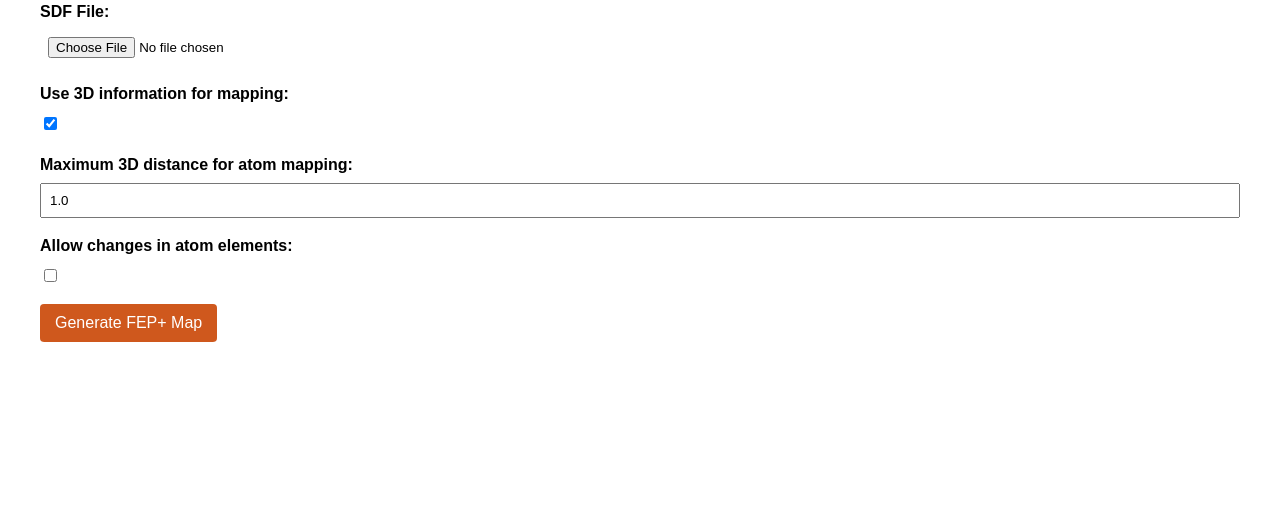
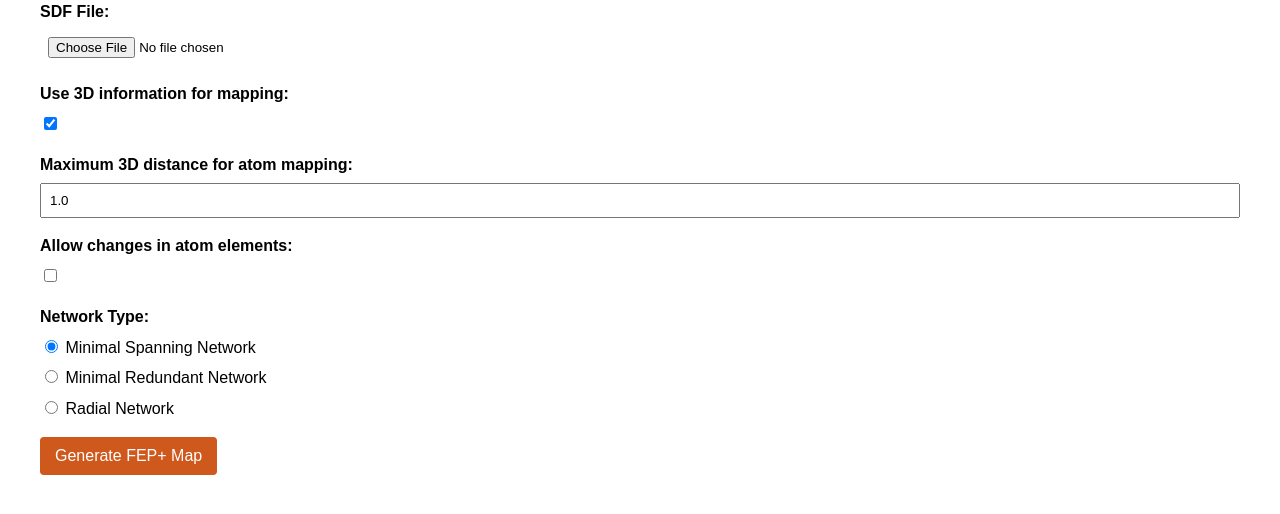
Before and after one commit to alexcentaur/FEPlanner, a Flask app: page / in a window 1280 px wide. Shown: the part 168-682 px from the top of the page. Run offline with Flask 3, Linux system fonts and the light colour scheme; some libraries are stand-ins or nearby versions.

Commit message:
Created export for graph, added ability to generate new graph types (Radial, Minimal Spanning Network)

```diff
--- a/app.py
+++ b/app.py
@@ -8,7 +8,11 @@ from rdkit import Chem
 from rdkit.Chem import AllChem, Draw
 import openfe
 from openfe.setup import LomapAtomMapper
-from openfe.setup.ligand_network_planning import generate_minimal_spanning_network
+from openfe.setup.ligand_network_planning import (
+    generate_minimal_spanning_network,
+    generate_minimal_redundant_network,
+    generate_radial_network
+)
 
 app = Flask(__name__)
 app.secret_key = os.urandom(24)  # For session management
@@ -48,6 +52,8 @@ def plan_fep_map():
     - threed: boolean (default: True) - use 3D information for mapping
     - max3d: float (default: 1.0) - maximum 3D distance for atom mapping
     - element_change: boolean (default: False) - allow changes in atom elements
+    - network_type: string (default: 'minimal_spanning') - type of network to generate
+    - center_ligand: string (required for radial network) - name of the ligand to use as center
     """
     # Check if file was provided in request
     if 'file' not in request.files:
@@ -82,8 +88,17 @@ def plan_fep_map():
         threed = request.form.get('threed', 'true').lower() == 'true'
         max3d = float(request.form.get('max3d', 1.0))
         element_change = request.form.get('element_change', 'false').lower() == 'true'
+        network_type = request.form.get('network_type', 'minimal_spanning')
+        center_ligand = request.form.get('center_ligand')
 
-        print(f"Processing file with parameters: threed={threed}, max3d={max3d}, element_change={element_change}")
+        print(f"Processing file with parameters: threed={threed}, max3d={max3d}, element_change={element_change}, network_type={network_type}, center_ligand={center_ligand}")
+
+        # Validate center_ligand for radial network
+        if network_type == 'radial' and not center_ligand:
+            return jsonify({
+                'status': 'error',
+                'message': 'Center ligand is required for radial network'
+            }), 400
 
         # Save SDF content for molecule rendering
         try:
@@ -107,7 +122,7 @@ def plan_fep_map():
         print(f"Stored SDF in cache with ID: {sdf_id}")
 
         # Process file and generate FEP+ map
-        result = process_sdf_file(filepath, threed, max3d, element_change)
+        result = process_sdf_file(filepath, threed, max3d, element_change, network_type, center_ligand)
 
         # Add the SDF ID to the result
         result['sdf_id'] = sdf_id
@@ -239,7 +254,7 @@ def molecule_placeholder(name, formula):
     </svg>'''
     return svg, 200, {'Content-Type': 'image/svg+xml'}
 
-def process_sdf_file(filepath, threed=True, max3d=1.0, element_change=False):
+def process_sdf_file(filepath, threed=True, max3d=1.0, element_change=False, network_type='minimal_spanning', center_ligand=None):
     """
     Process an SDF file and generate an FEP+ map using Lomap atom mapper.
 
@@ -248,6 +263,8 @@ def process_sdf_file(filepath, threed=True, max3d=1.0, element_change=False):
         threed: Use 3D positions for mapping
         max3d: Maximum distance between atoms for mapping
         element_change: Allow element changes in mapping
+        network_type: Type of network to generate ('minimal_spanning', 'minimal_redundant', or 'radial')
+        center_ligand: Name of the ligand to use as center for radial network
 
     Returns:
         Dictionary containing the FEP+ mapping results
@@ -277,12 +294,38 @@ def process_sdf_file(filepath, threed=True, max3d=1.0, element_change=False):
     print(f"Mapper created: {mapper}")
 
     try:
-        # Generate the network using minimal spanning tree approach
-        network = generate_minimal_spanning_network(
-            ligands=ligands,
-            scorer=openfe.lomap_scorers.default_lomap_score,
-            mappers=[mapper]
-        )
+        # Generate the network based on selected type
+        if network_type == 'minimal_spanning':
+            network = generate_minimal_spanning_network(
+                ligands=ligands,
+                scorer=openfe.lomap_scorers.default_lomap_score,
+                mappers=[mapper]
+            )
+        elif network_type == 'minimal_redundant':
+            network = generate_minimal_redundant_network(
+                ligands=ligands,
+                scorer=openfe.lomap_scorers.default_lomap_score,
+                mappers=[mapper]
+            )
+        elif network_type == 'radial':
+            # Find the center ligand
+            center_ligand_component = None
+            for ligand in ligands:
+                if ligand.name == center_ligand:
+                    center_ligand_component = ligand
+                    break
+
+            if not center_ligand_component:
+                raise ValueError(f"Center ligand '{center_ligand}' not found in the SDF file")
+
+            network = generate_radial_network(
+                ligands=ligands,
+                central_ligand=center_ligand_component,
+                scorer=openfe.lomap_scorers.default_lomap_score,
+                mappers=[mapper]
+            )
+        else:
+            raise ValueError(f"Unsupported network type: {network_type}")
     except Exception as e:
         print(f"Error generating network: {str(e)}")
         import traceback
--- a/templates/index.html
+++ b/templates/index.html
@@ -168,6 +168,29 @@
             <input type="checkbox" id="element-change" name="element_change">
         </div>
 
+        <div class="form-group">
+            <label for="network-type">Network Type:</label>
+            <div style="margin-top: 5px;">
+                <input type="radio" id="minimal-spanning" name="network-type" value="minimal_spanning" checked>
+                <label for="minimal-spanning" style="display: inline; font-weight: normal;">Minimal Spanning Network</label>
+            </div>
+            <div style="margin-top: 5px;">
+                <input type="radio" id="minimal-redundant" name="network-type" value="minimal_redundant">
+                <label for="minimal-redundant" style="display: inline; font-weight: normal;">Minimal Redundant Network</label>
+            </div>
+            <div style="margin-top: 5px;">
+                <input type="radio" id="radial" name="network-type" value="radial">
+                <label for="radial" style="display: inline; font-weight: normal;">Radial Network</label>
+            </div>
+        </div>
+
+        <div class="form-group" id="center-ligand-group" style="display: none;">
+            <label for="center-ligand">Center Ligand:</label>
+            <select id="center-ligand" name="center_ligand">
+                <option value="">Select a ligand...</option>
+            </select>
+        </div>
+
         <button type="submit">Generate FEP+ Map</button>
     </form>
 
@@ -224,7 +247,8 @@
             </div>
         </div>
 
-        <button id="download-json" style="margin-top: 15px;">Download JSON</button>
+        <button id="download-json" style="margin-top: 15px;">Download Full JSON</button>
+        <button id="download-edges" style="margin-top: 15px; margin-left: 10px;">Download Edges JSON</button>
     </div>
 
     <script>
@@ -241,6 +265,56 @@
             });
         });
 
+        // Add network type change handler
+        document.querySelectorAll('input[name="network-type"]').forEach(radio => {
+            radio.addEventListener('change', function() {
+                const centerLigandGroup = document.getElementById('center-ligand-group');
+                centerLigandGroup.style.display = this.value === 'radial' ? 'block' : 'none';
+            });
+        });
+
+        // Update center ligand dropdown when file is selected
+        document.getElementById('sdf-file').addEventListener('change', function(e) {
+            const file = e.target.files[0];
+            if (!file) return;
+
+            // Read the SDF file to get ligand names
+            const reader = new FileReader();
+            reader.onload = function(e) {
+                const content = e.target.result;
+                // Split by $$$$ and filter out empty entries
+                const molecules = content.split('$$$$').filter(mol => mol.trim());
+                const select = document.getElementById('center-ligand');
+                select.innerHTML = '<option value="">Select a ligand...</option>';
+
+                molecules.forEach(mol => {
+                    // Split into lines and get the first line (molecule name)
+                    const lines = mol.split('\n');
+                    let name = '';
+
+                    // Find the first non-empty line that's not a comment
+                    for (let line of lines) {
+                        line = line.trim();
+                        if (line && !line.startsWith('>') && !line.startsWith('#')) {
+                            name = line;
+                            break;
+                        }
+                    }
+
+                    // If we found a name, add it to the dropdown
+                    if (name) {
+                        const option = document.createElement('option');
+                        option.value = name;
+                        option.textContent = name;
+                        select.appendChild(option);
+                    }
+                });
+
+                console.log(`Found ${select.options.length - 1} ligands in SDF file`);
+            };
+            reader.readAsText(file);
+        });
+
         document.getElementById('upload-form').addEventListener('submit', async function(e) {
             e.preventDefault();
 
@@ -252,6 +326,17 @@
                 return;
             }
 
+            // Check if radial network is selected and center ligand is chosen
+            const networkType = document.querySelector('input[name="network-type"]:checked').value;
+            if (networkType === 'radial') {
+                const centerLigand = document.getElementById('center-ligand').value;
+                if (!centerLigand) {
+                    alert('Please select a center ligand for the radial network');
+                    return;
+                }
+                formData.append('center_ligand', centerLigand);
+            }
+
             // Show loading indicator
             document.getElementById('loading').style.display = 'block';
 
@@ -261,6 +346,7 @@
             formData.append('threed', document.getElementById('threed').checked);
             formData.append('max3d', document.getElementById('max3d').value);
             formData.append('element_change', document.getElementById('element-change').checked);
+            formData.append('network_type', networkType);
 
             try {
                 const response = await fetch('/plan-fep-map', {
@@ -561,6 +647,29 @@
             linkElement.setAttribute('download', exportFileDefaultName);
             linkElement.click();
         });
+
+        // Download edges button
+        document.getElementById('download-edges').addEventListener('click', function() {
+            if (!window.resultData || !window.resultData.network) return;
+
+            // Extract and format edges data
+            const edgesData = window.resultData.network.edges.map(edge => ({
+                molecule_a: edge.molecule_a,
+                molecule_b: edge.molecule_b,
+                score: edge.score,
+                mapping: edge.mapping
+            }));
+
+            const dataStr = JSON.stringify(edgesData, null, 2);
+            const dataUri = 'data:application/json;charset=utf-8,'+ encodeURIComponent(dataStr);
+
+            const exportFileDefaultName = 'fep_edges.json';
+
+            const linkElement = document.createElement('a');
+            linkElement.setAttribute('href', dataUri);
+            linkElement.setAttribute('download', exportFileDefaultName);
+            linkElement.click();
+        });
     </script>
 </body>
 </html>
```
